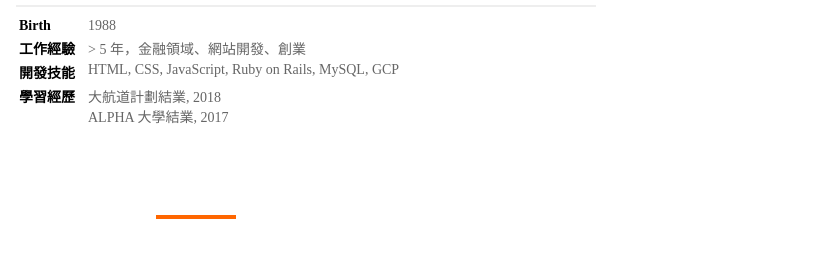
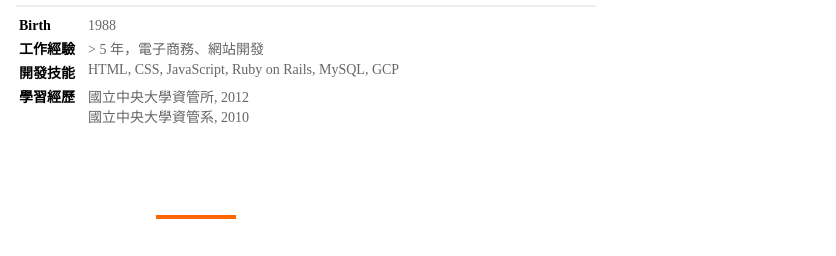
Before and after one commit to yameday/AC-repo, a plain HTML site: page my-personal-site/index.html in a window 1280 px wide. Shown: the part 262-518 px from the top of the page, 444-1280 px from the left. Drawn offline with Linux system fonts and the light colour scheme.

Commit message:
revise personal info

```diff
--- a/my-personal-site/index.html
+++ b/my-personal-site/index.html
@@ -34,7 +34,7 @@
               </tr>
               <tr>
                 <th>工作經驗</th>
-                <td>> 5 年，金融領域、網站開發、創業</td>
+                <td>> 5 年，電子商務、網站開發</td>
               </tr>
               <tr>
                 <th>開發技能</th>
@@ -43,8 +43,8 @@
               <tr>
                 <th>學習經歷</th>
                 <td>
-                  大航道計劃結業, 2018
-                  <br> ALPHA 大學結業, 2017
+                  國立中央大學資管所, 2012
+                  <br>國立中央大學資管系, 2010
                 </td>
               </tr>
             </table>
```
